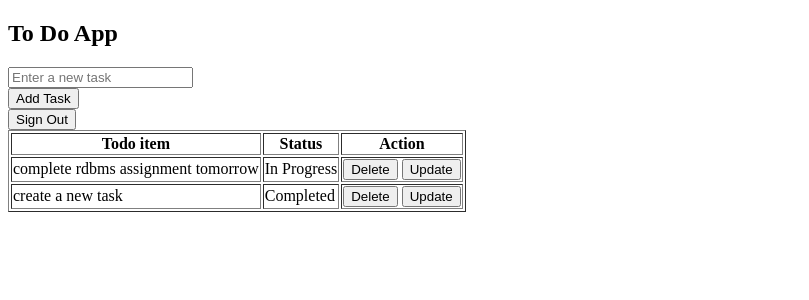
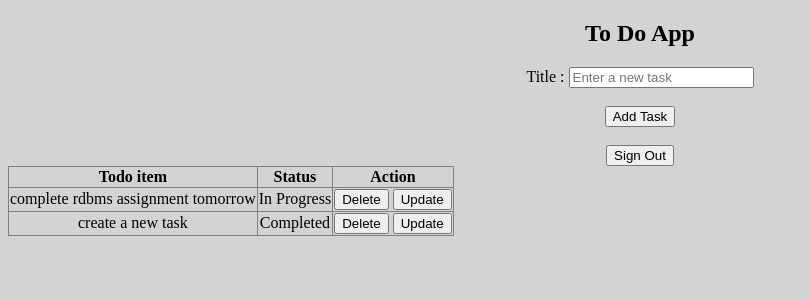
Before and after one commit to shraddhakapadia/todo, a Django app: page / in a window 1280 px wide. Shown: the top 300 px of the page, without its empty margins (0-809 px from the left). Run offline with Django 4.2, Linux system fonts and the light colour scheme; a user stored in the database is signed in; data comes from the database, SQL or seed files in the repository.

Commit message:
Update todo.html

```diff
--- a/todoapp/templates/todoapp/todo.html
+++ b/todoapp/templates/todoapp/todo.html
@@ -5,28 +5,30 @@
     <meta name = "viewport" content = "width=device-width, initial-scale = 1.0">
     <title>Login</title>
 </head> -->
-<body>
+
+<body style="text-align: center;background-color: lightgray;">
     <div class="wrapper">
         <h2>To Do App</h2>
 
-        <form method="POST" >
+        <form method="POST">
             {% csrf_token %}
             <div class="col-12">
                 <div class="form-outline">
-                <input type = "text" id = "form1" name = "task" class="form-control" placeholder="Enter a new task"/>
+                    <label>Title : </label>
+                    <input type="text" id="form1" name="task" class="form-control" placeholder="Enter a new task" />
                 </div>
             </div>
-
+            <br />
             <div class="col-12">
                 <div class="form-outline">
                     <button type="submit" class="btn btn-primary">Add Task</button>
                 </div>
             </div>
         </form>
-
+        <br />
         <a href="{% url 'logout' %}"><button type="submit" class="btn btn-primary">Sign Out</button></a>
-
-        <table border = 1 class="table mb-4">
+        <br/>
+        <table border=1 class="table mb-4" style="border-collapse: collapse;">
             <thead>
                 <tr>
                     <th>Todo item</th>
@@ -45,8 +47,10 @@
                     {% endif %}
 
                     <td>
-                        <a href = "{% url 'delete' i.todo_name %}"><button type = "submit" class = "btn btn-danger">Delete</button></a>
-                        <a href = "{% url 'update' i.todo_name %}"><button type = "submit" class = "btn btn-danger">Update</button></a>
+                        <a href="{% url 'delete' i.todo_name %}"><button type="submit"
+                                class="btn btn-danger">Delete</button></a>
+                        <a href="{% url 'update' i.todo_name %}"><button type="submit"
+                                class="btn btn-danger">Update</button></a>
 
                     </td>
                 </tr>
@@ -55,4 +59,5 @@
         </table>
     </div>
 </body>
+
 </html>
```
Lines whose indentation alone changed are shown as unchanged.
